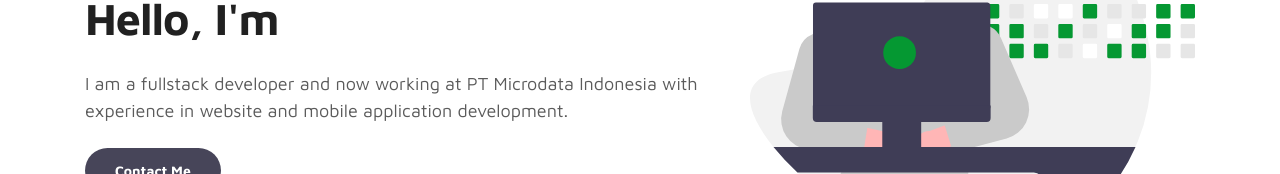
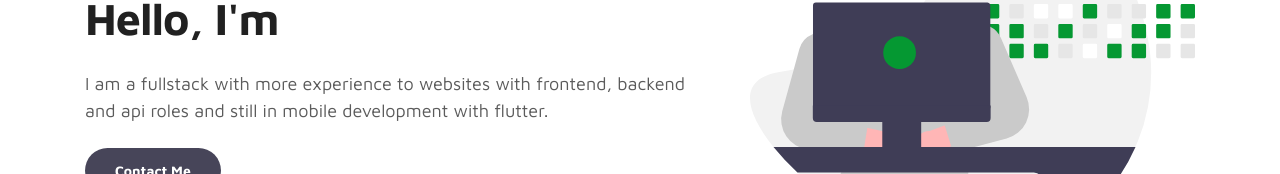
Before and after one commit to Sigit-Wasis/Sigit-Wasis.github.io, a plain HTML site: page index.html in a window 1280 px wide. Shown: the part 328-502 px from the top of the page. Drawn offline with Linux system fonts and the light colour scheme.

Commit message:
update portfolio

```diff
--- a/index.html
+++ b/index.html
@@ -76,7 +76,7 @@
                                 </div>
                         </h1>
                         <p>
-                          I am a fullstack developer and now working at PT Microdata Indonesia with experience in website and mobile application development.
+                            I am a fullstack with more experience to websites with frontend, backend and api roles and still in mobile development with flutter.
                         </p>
 
                         <div class="custom-btn-group mt-4">
```
